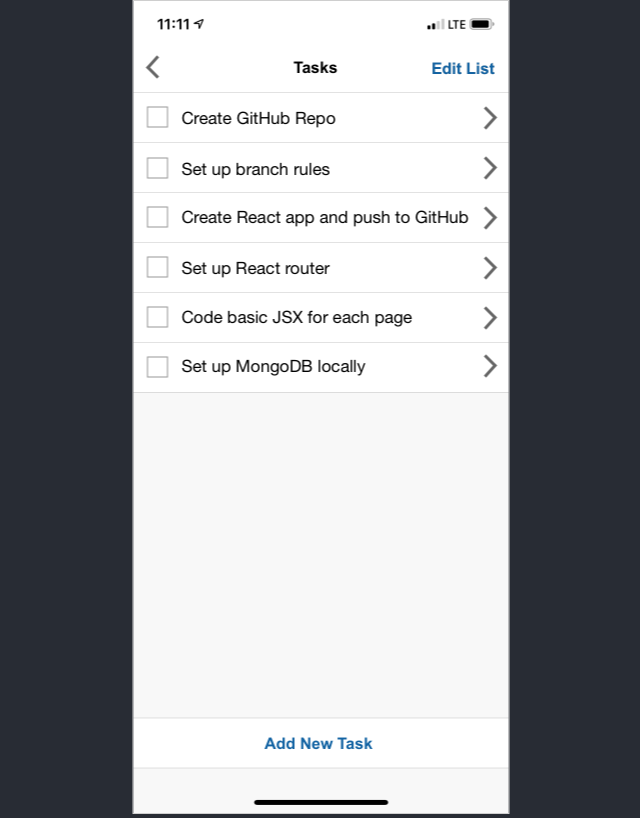
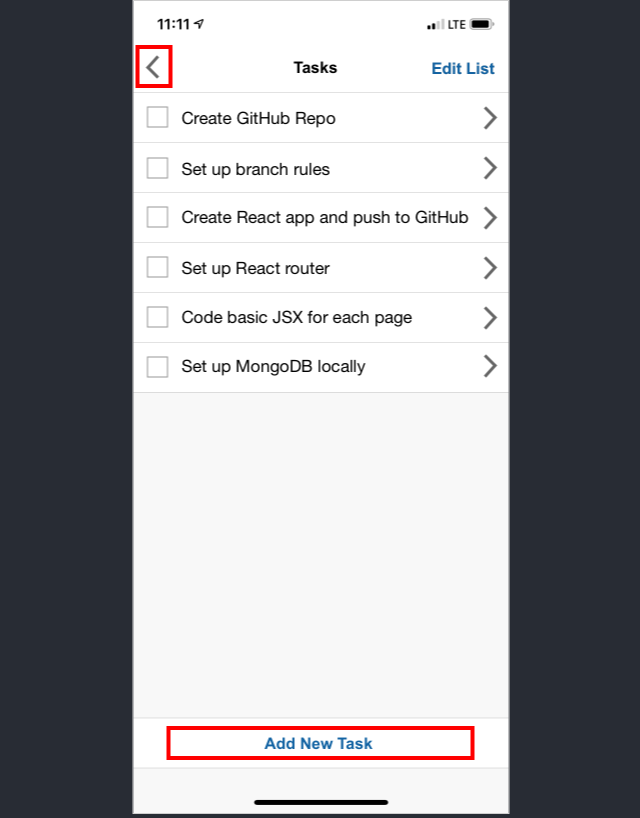
Before and after one commit to makicoding/New-Slack-Prototype, a React (Create React App) app: page /page6 in a window 1280 px wide. Shown: the whole page, without its empty margins (319-959 px from the left). Built offline with nearby package versions, Linux system fonts and the light colour scheme.

Commit message:
class names updated on page6.css

```diff
--- a/src/pages/page6.css
+++ b/src/pages/page6.css
@@ -1,4 +1,4 @@
-.p5Button1 {
+.p6Button1 {
     width: 29px;
     height: 35px;
 
@@ -9,11 +9,11 @@
     top: 45px;
 }
 
-.p5Button1:hover {
+.p6Button1:hover {
     cursor: pointer;
 }
 
-.p5Button2 {
+.p6Button2 {
     width: 300px;
     height: 26px;
 
@@ -24,6 +24,6 @@
     top: 726px;
 }
 
-.p5Button2:hover {
+.p6Button2:hover {
     cursor: pointer;
 }
```
